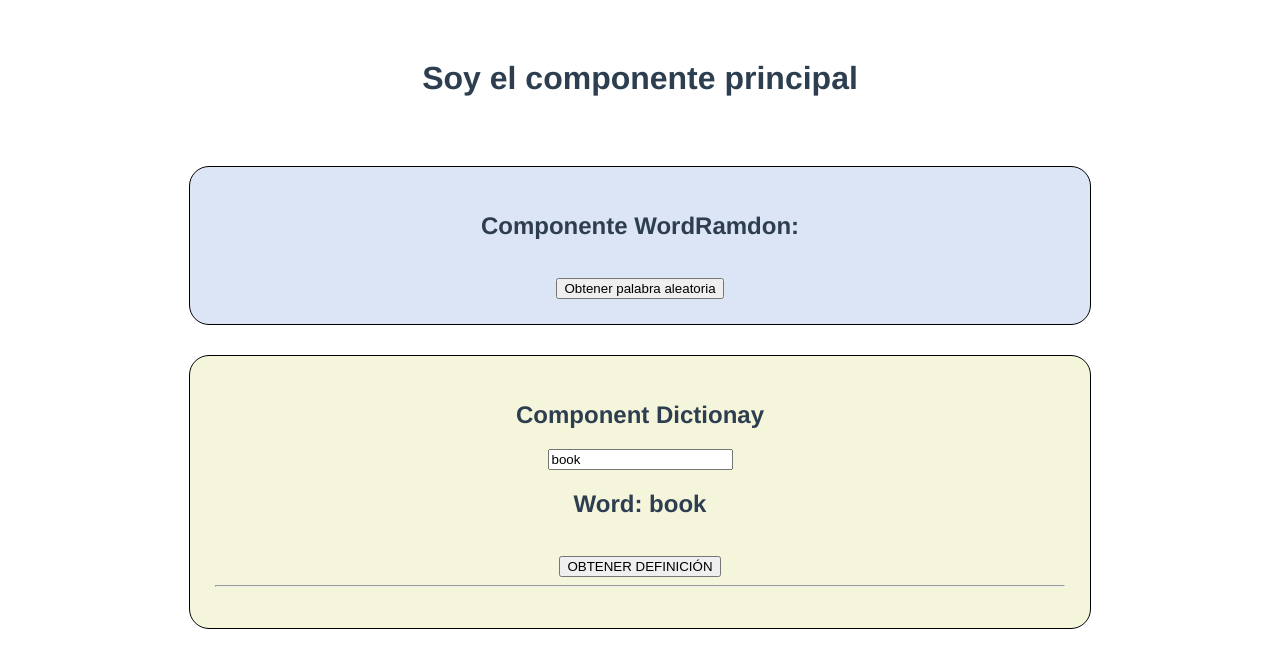
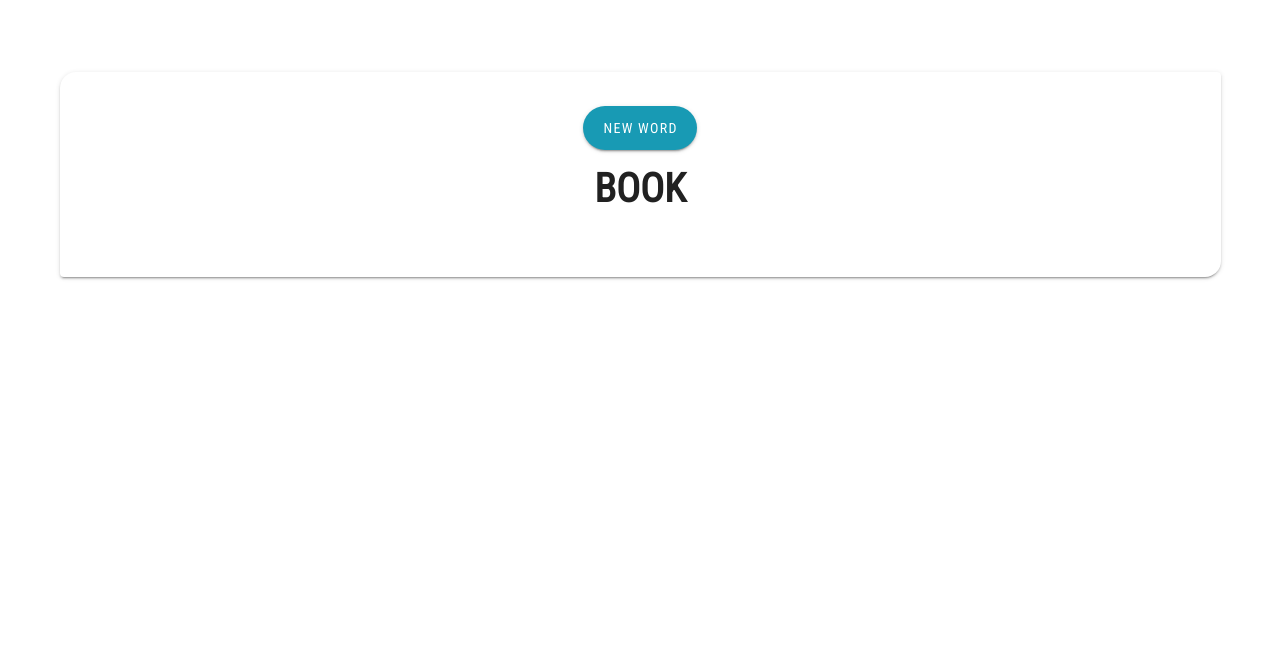
Before and after one commit to riverajefer/HomeWords, a Vue app: page / in a window 1280 px wide. Shown: the top 668 px of the page. Built offline with nearby package versions, Linux system fonts and the light colour scheme.

Commit message:
refactor

```diff
--- a/package.json
+++ b/package.json
@@ -11,6 +11,7 @@
     "axios": "^0.26.1",
     "core-js": "^3.8.3",
     "vue": "^2.6.14",
+    "vuetify": "^2.6.4",
     "vuex": "^4.0.2"
   },
   "devDependencies": {
--- a/public/index.html
+++ b/public/index.html
@@ -1,17 +1,23 @@
 <!DOCTYPE html>
 <html lang="">
-  <head>
+
+<head>
     <meta charset="utf-8">
     <meta http-equiv="X-UA-Compatible" content="IE=edge">
     <meta name="viewport" content="width=device-width,initial-scale=1.0">
     <link rel="icon" href="<%= BASE_URL %>favicon.ico">
-    <title><%= htmlWebpackPlugin.options.title %></title>
-  </head>
-  <body>
+    <title>HOME</title>
+    <link rel="preconnect" href="https://fonts.googleapis.com">
+    <link rel="preconnect" href="https://fonts.gstatic.com" crossorigin>
+    <link href="https://fonts.googleapis.com/css2?family=Roboto+Condensed&display=swap" rel="stylesheet">
+</head>
+
+<body>
     <noscript>
       <strong>We're sorry but <%= htmlWebpackPlugin.options.title %> doesn't work properly without JavaScript enabled. Please enable it to continue.</strong>
     </noscript>
     <div id="app"></div>
     <!-- built files will be auto injected -->
-  </body>
+</body>
+
 </html>
--- a/src/App.vue
+++ b/src/App.vue
@@ -1,28 +1,31 @@
 <template>
   <div id="app">
-    <h1>Soy el componente principal</h1>
-    <br>
-    <wordRamdon />
-    <dict-index  />
+    <v-container class="grey lighten-5 mb-6">
+      <v-card class="pa-6" style="padding: 15px" shaped>
+        <wordRamdon />
+        <dict-index />
+      </v-card>
+    </v-container>
   </div>
-
 </template>
 
 <script>
-import DictIndex from './components/Dictionary/DictIndex.vue'
-import WordRamdon from './components/Dictionary/WordRamdon.vue'
+import DictIndex from "./components/Dictionary/DictIndex.vue";
+import WordRamdon from "./components/Dictionary/WordRamdon.vue";
 
 export default {
-  name: 'App',
+  name: "App",
   components: {
     DictIndex,
-    WordRamdon
+    WordRamdon,
   },
-
-}
+};
 </script>
 
 <style>
+*{
+  font-family: 'Roboto Condensed', sans-serif;
+}
 #app {
   font-family: Avenir, Helvetica, Arial, sans-serif;
   -webkit-font-smoothing: antialiased;
--- a/src/components/Dictionary/DictIndex.vue
+++ b/src/components/Dictionary/DictIndex.vue
@@ -1,13 +1,8 @@
 <template>
   <div class="dict">
-    <h2>Component Dictionay</h2>
-    <input type="text" name="word" v-model="word" id="word" />
-
-    <h2>Word: {{ word }}</h2>
-    <br />
-    <button @click="onGetResultWord()">OBTENER DEFINICIÓN</button>
-    <hr />
-
+    <div class="my-8" style="margin: 15px 0px">
+      <h1>{{ word }}</h1>
+    </div>
     <ul>
       <li v-if="definition"><b> Definition: </b> {{ definition }}</li>
       <li v-if="example"><b> Example: </b> {{ example }}</li>
@@ -22,7 +17,9 @@ export default {
 
   mounted() {
     this.$root.$on("emitWord", (word) => {
+      console.log('he recibido el evento');
       this.word = word;
+      this.onGetResultWord();
     });
   },
 
@@ -63,13 +60,22 @@ export default {
 </script>
 
 <style scoped>
-.dict {
-  width: 850px;
-  height: auto;
-  margin: 30px auto;
-  padding: 25px;
-  background-color: beige;
-  border-radius: 20px;
-  border: 1px solid black;
+
+h1 {
+  font-size: 2.5em;
+  text-transform: uppercase;
+}
+ul {
+  list-style-type: none;
+  text-align: justify;
+  margin: 50px 0px;
+}
+li {
+  color: #05445E;
+  margin: 10px 0px;
+  font-size: 1.2em;
+}
+audio {
+  margin-bottom: 20px;;
 }
 </style>
--- a/src/components/Dictionary/WordRamdon.vue
+++ b/src/components/Dictionary/WordRamdon.vue
@@ -1,8 +1,16 @@
 <template>
   <div class="ram">
-    <h2>Componente WordRamdon: {{ wordRamdonw }}</h2>
     <br />
-    <button @click="onGetRandomWord">Obtener palabra aleatoria</button>
+    <v-btn
+      @click="onGetRandomWord"
+      elevation="2"
+      color="#189AB4"
+      dark
+      large
+      raised
+      rounded
+      >NEW WORD</v-btn
+    >
   </div>
 </template>
 
@@ -17,9 +25,24 @@ export default {
     async onGetRandomWord() {
       try {
         const response = await this.$http.get(
-          "https://random-word-api.herokuapp.com/word?number=1"
+          "https://raw.githubusercontent.com/dariusk/corpora/master/data/words/verbs.json"
         );
-        this.wordRamdonw = response.data[0];
+
+        const verbs = response.data.verbs;
+
+        const word =
+          verbs[
+            Object.keys(verbs)[
+              Math.floor(Math.random() * Object.keys(verbs).length)
+            ]
+          ];
+
+        console.log("response", response);
+        console.log("word", word);
+
+        this.wordRamdonw = word.present;
+        console.log("this.wordRamdonw", this.wordRamdonw);
+
         this.$root.$emit("emitWord", this.wordRamdonw);
       } catch (error) {
         console.log(error);
@@ -29,14 +52,4 @@ export default {
 };
 </script>
 
-<style>
-.ram {
-  width: 850px;
-  height: auto;
-  margin: 30px auto;
-  padding: 25px;
-  background-color: rgb(220, 229, 245);
-  border-radius: 20px;
-  border: 1px solid black;
-}
-</style>
+<style></style>
--- a/src/main.js
+++ b/src/main.js
@@ -1,10 +1,14 @@
 import Vue from 'vue'
 import App from './App.vue'
+import Vuetify from 'vuetify'
+import 'vuetify/dist/vuetify.min.css'
 import axios from 'axios';
+
+Vue.use(Vuetify);
 
 Vue.prototype.$http = axios;
 Vue.config.productionTip = false
 
 new Vue({
-    render: h => h(App),
+    render: h => h(App)
 }).$mount('#app')
```
Also changed, not shown: notas.txt, 1 other file (tests, documents, lock files or other folders).
